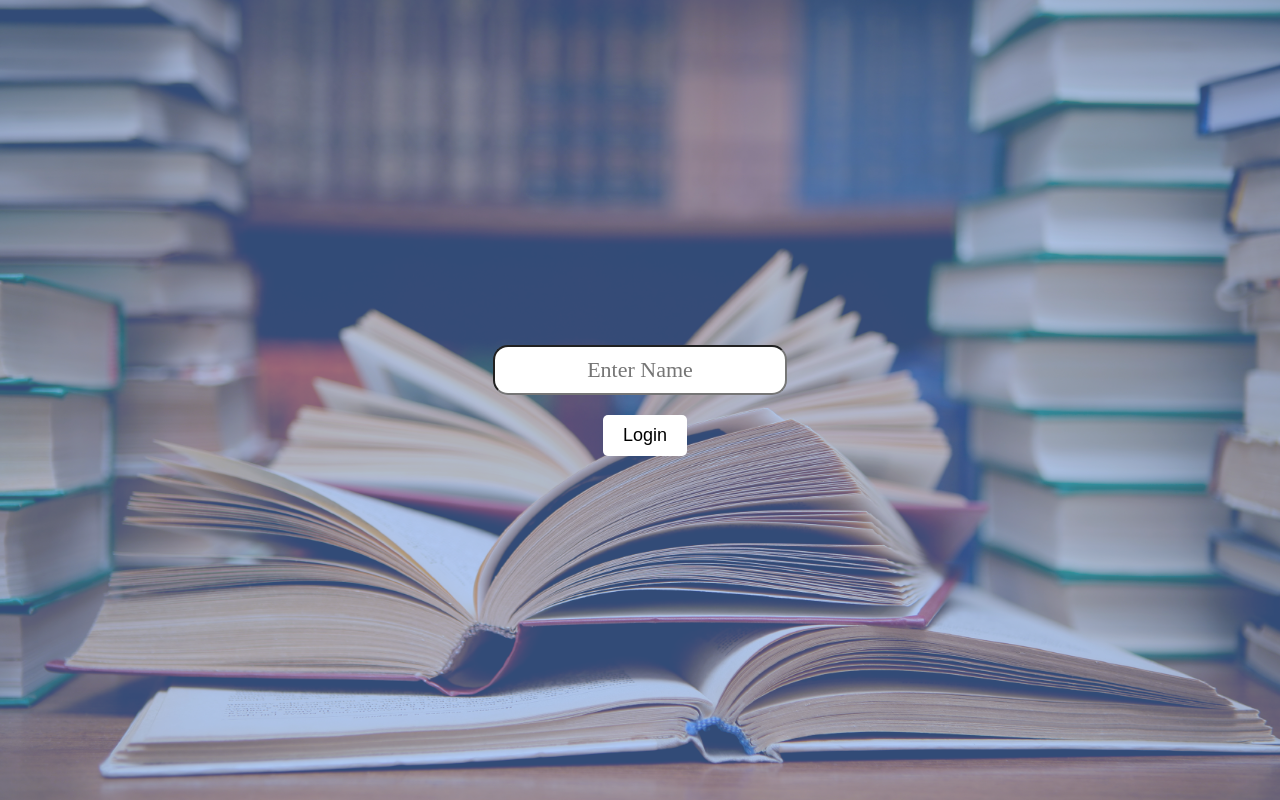
After one commit to blaque-cloud/AR-Scribe, a Flask app: template templates/login.html in a window 1280 px wide. The commit adds this page. Run offline with Flask 2, Linux system fonts and the light colour scheme; the template is opened without the code that fills it, so the values that code supplies are empty.

Commit message:
login update

```diff
--- a/app.py
+++ b/app.py
@@ -6,9 +6,13 @@ import keyboard
 import mediapipe as mp
 import numpy as np
 import pandas as pd
+import pdfkit
+from io import BytesIO
+from selenium import webdriver
+from selenium.webdriver.chrome.options import Options
 import ast
 from PIL import Image, ImageDraw, ImageFont
-from flask import Flask, render_template, Response, redirect, url_for, session, jsonify, request
+from flask import Flask, render_template, Response, redirect, url_for, session, jsonify, request, send_file
 import os
 os.environ['TF_CPP_MIN_LOG_LEVEL'] = '1'
 from tensorflow.keras.models import load_model
@@ -470,11 +474,11 @@ def start_evaluate():
         return redirect(url_for('result_evaluate'))
 
 
-@app.route('/get_name', methods=['POST'])
-def get_name():
+@app.route('/home', methods=['POST'])
+def home():
     global name
     name = request.form.get('name')
-    return start_evaluate()
+    return index()
 
 
 @app.route('/tim', methods=['POST'])
@@ -583,10 +587,46 @@ def get_ra():
     return jsonify({"variable": ra})
 
 
-@app.route('/')
+@app.route('/home')
 def index():
     return render_template('index.html')
 
 
+@app.route('/')
+def login():
+    global name
+    name=''
+    return render_template('login.html')
+
+
+@app.route('/download')
+def download():
+    rendered = render_template('report.html')
+    path_wkhtmltopdf = r'C:\\Program Files\\wkhtmltopdf\\bin\\wkhtmltopdf.exe'
+    config = pdfkit.configuration(wkhtmltopdf=path_wkhtmltopdf)
+    pdf = pdfkit.from_string(rendered, False, configuration=config)
+    pdf_io = BytesIO(pdf)
+    return send_file(pdf_io, as_attachment=True, download_name='Report.pdf', mimetype='application/pdf')
+
+
+@app.route('/screenshot')
+def screenshot():
+
+    options = Options()
+    options.add_argument("--headless")
+
+    driver = webdriver.Chrome(options=options)
+
+    driver.set_window_size(1920, 1080)
+
+    driver.get("http://localhost:5000/home")
+
+    screenshot_path = "screenshot.png"
+    driver.save_screenshot(screenshot_path)
+
+    driver.quit()
+
+    return send_file(screenshot_path, mimetype='image/png')
+
 if __name__ == '__main__':
     app.run(debug=True, threaded=True)
--- /dev/null
+++ b/templates/login.html
@@ -0,0 +1,75 @@
+<!DOCTYPE html>
+<html lang="en">
+
+<head>
+    <meta charset="UTF-8">
+    <meta name="viewport" content="width=device-width, initial-scale=1.0">
+    <link rel="shortcut icon" href="/static/img/favicon.png">
+    <title>AR Scribe</title>
+    <style>
+        body {
+            margin: 0;
+            padding: 0;
+            display: flex;
+            height: 100vh;
+            flex: 1;
+            display: flex;
+            flex-direction: column;
+            align-items: center;
+            justify-content: center;
+            background-color: #311e98;
+            background: url('/static/img/books_background.jpg') center/cover no-repeat;
+        }
+
+        .button {
+            padding: 10px 20px;
+            font-size: 18px;
+            background-color: #fff;
+            color: #000;
+            border: none;
+            border-radius: 5px;
+            cursor: pointer;
+            transition: background-color 0.3s ease;
+            margin-top: 20px;
+            margin-left: 110px;
+        }
+
+        .button:hover {
+            background-color: #e0e0e0;
+        }
+
+        .overlay {
+            position: absolute;
+            top: 0;
+            left: 0;
+            width: 100%;
+            height: 100%;
+            background-color: rgba(100, 149, 237, 0.5);
+            display: flex;
+            flex-direction: column;
+            align-items: center;
+            justify-content: center;
+        }
+
+        input[type="text"] {
+            border-radius: 15px;
+            padding: 10px;
+            font-size: 22px;
+            font-family: "Montserrat Italic";
+            font-weight: normal;
+            text-align: center;
+        }
+    </style>
+</head>
+
+<body>
+    <div class="overlay">
+        <form action="/home" method="post">
+            <input type="text" name="name" placeholder="Enter Name" required>
+            <br>
+            <button type="submit" class="button" onclick="window.location.href='/home'">Login</button>
+        </form>
+    </div>
+</body>
+
+</html>
--- a/templates/practice.html
+++ b/templates/practice.html
@@ -93,7 +93,7 @@
     <div class="left-section">
         <h1 class="title">Practice</h1>
         <button class="button" onclick="window.location.href='/practice/start'">Start</button>
-        <button class="home_button" onclick="window.location.href='/'">
+        <button class="home_button" onclick="window.location.href='/home'">
             <img src="/static/img/home.png" alt="Home">
         </button>
     </div>
--- a/templates/result_evaluate.html
+++ b/templates/result_evaluate.html
@@ -112,7 +112,7 @@
     <div id="message" style="margin-top: 55px;"></div>
 
     <div class="button_container">
-        <button class="button" onclick="window.location.href='/'">Home</button>
+        <button class="button" onclick="window.location.href='/home'">Home</button>
         <button class="button" onclick="window.location.href='/practice'">Practice</button>
     </div>
 
```
Also changed, not shown: templates/evaluate.html (+3 -18 lines), templates/index.html (+52 -1 lines), templates/learn.html (+9 -5 lines), templates/report.html (added), 1 other file.
